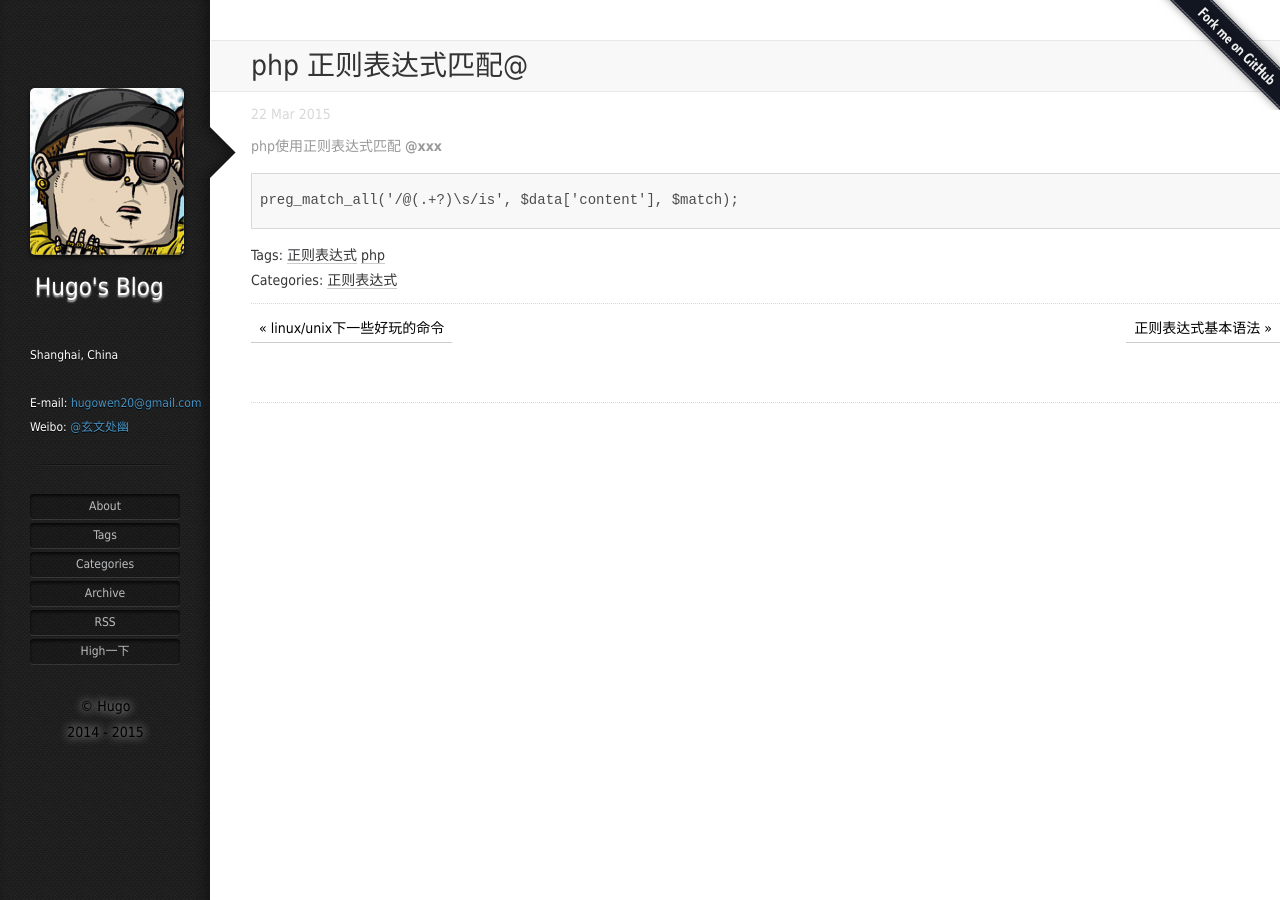
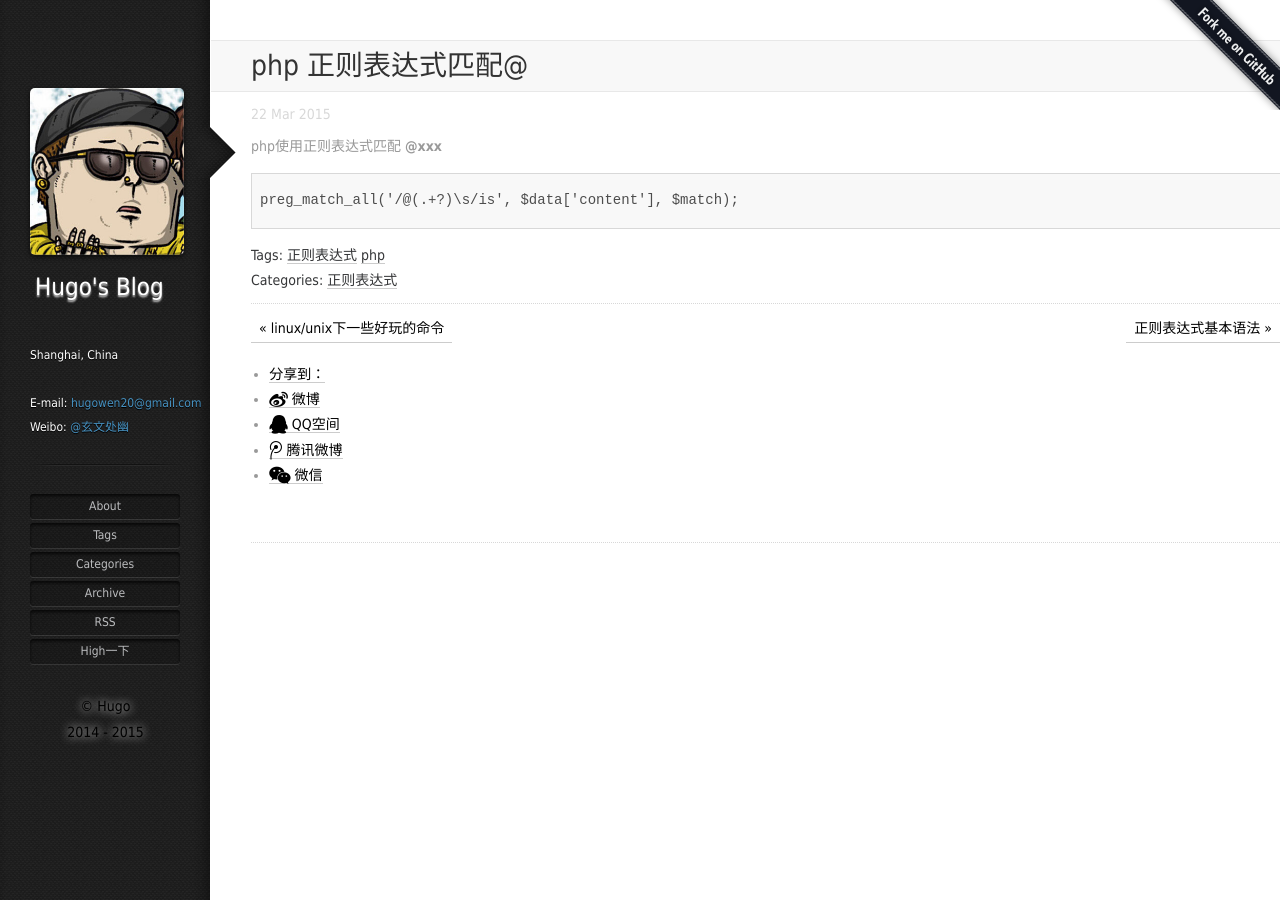
Before and after one commit to HugoWen/HugoWen.github.io_jekyll_bak, a Jekyll site: the page built from _posts/2015-03-22-reg-at.md, in a window 1280 px wide. Built offline with Jekyll 4.4.1, drawn with Linux system fonts in a browser that asks for light colours; Markdown is read by kramdown in place of the engine named in the settings; comment, search, counter and statistics services are not loaded.

Commit message:
add share links

```diff
--- a/_layouts/post.html
+++ b/_layouts/post.html
@@ -29,6 +29,20 @@ layout: henter-diandian
         {% endif %}
     </nav>
 
+    <div class="ds-share" data-thread-key="{{ page.id }}" data-title="{{ page.title }}" data-images="" data-content="{{ page.description }}" data-url="{{ site.url }}{{ page.url }}">
+        <div class="ds-share-inline">
+            <ul  class="ds-share-icons-">
+
+                <li data-toggle="ds-share-icons-more"><a class="ds-more" href="javascript:void(0);">分享到：</a></li>
+                <li><a class="" href="javascript:void(0);" data-service="weibo"><i class="fa fa-weibo fa-lg"></i> 微博</a></li>
+                <li><a class="" href="javascript:void(0);" data-service="qzone"><i class="fa fa-qq fa-lg"></i> QQ空间</a></li>
+                <li><a class="" href="javascript:void(0);" data-service="qqt"><i class="fa fa-tencent-weibo fa-lg"></i> 腾讯微博</a></li>
+                <li><a class="" href="javascript:void(0);" data-service="wechat"><i class="fa fa-wechat fa-lg"></i> 微信</a></li>
+
+            </ul>
+        </div>
+    </div>
+
     <!-- 多说评论框 start -->
     <div class="ds-thread" data-thread-key="{{ page.id }}" data-title="{{ page.title }}" data-url="{{ site.url }}{{ page.url }}"></div>
     <!-- 多说评论框 end -->
```
